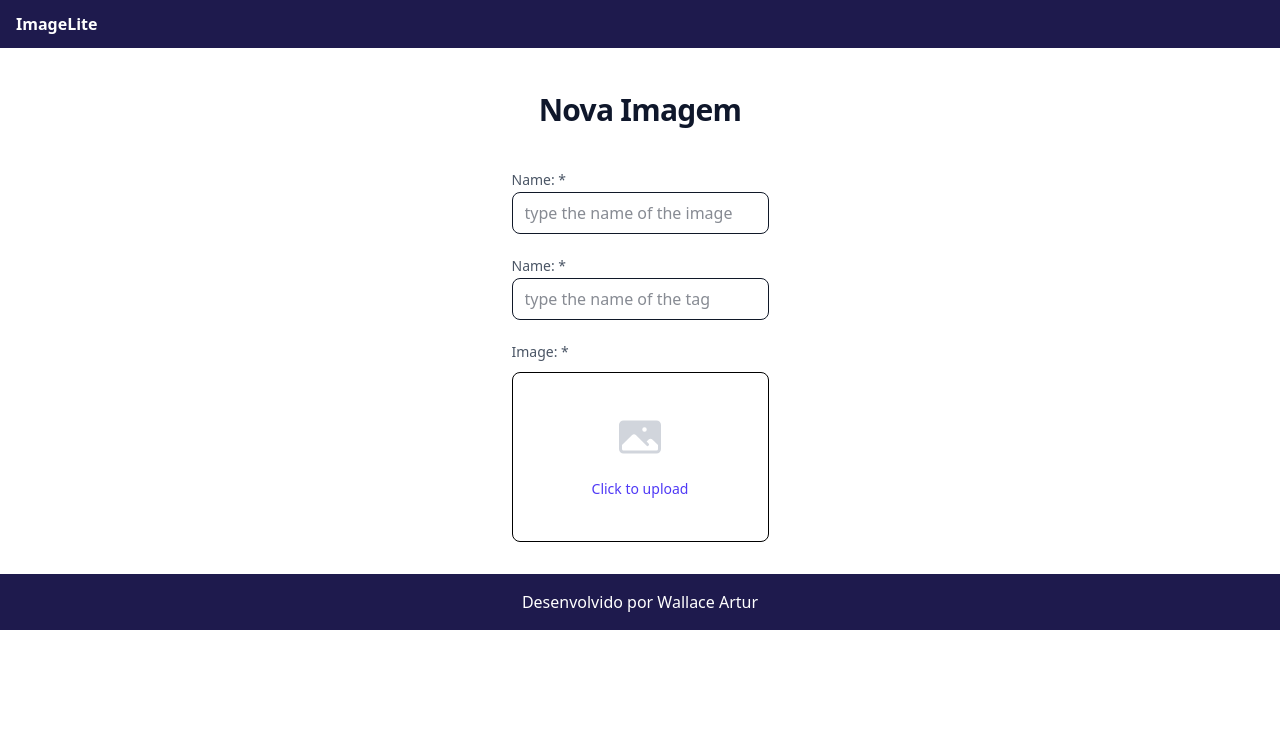
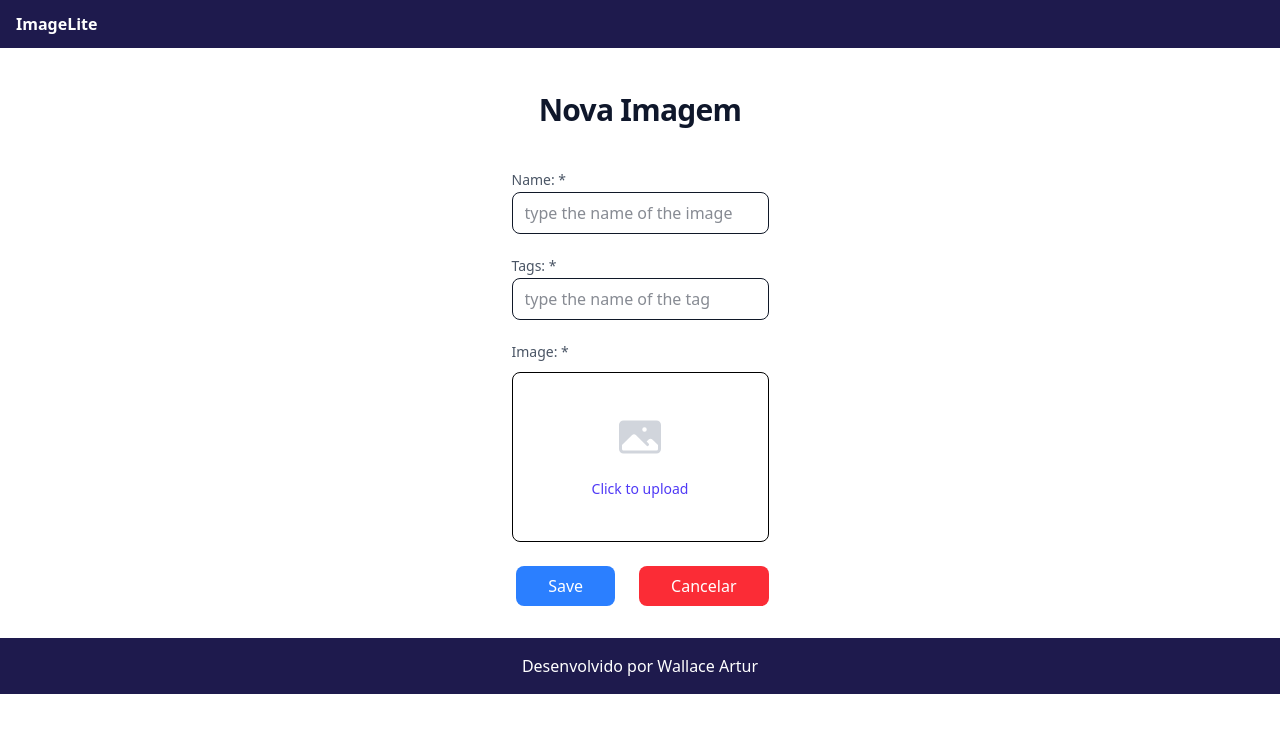
Before and after one commit to wallacesenna01/imageLite, a Next.js app: page /formulario in a window 1280 px wide. Shown: the top 732 px of the page. Built offline with nearby package versions, Linux system fonts and the light colour scheme.

Commit message:
formik form caputured textinput

```diff
--- a/package.json
+++ b/package.json
@@ -9,10 +9,13 @@
     "lint": "next lint"
   },
   "dependencies": {
+    "formik": "^2.4.5",
     "imagelite": "file:",
     "next": "15.2.2",
     "react": "^19.0.0",
-    "react-dom": "^19.0.0"
+    "react-dom": "^19.0.0",
+    "save": "^2.9.0",
+    "yup": "^1.2.0"
   },
   "devDependencies": {
     "@tailwindcss/postcss": "^4",
--- a/src/app/formulario/page.tsx
+++ b/src/app/formulario/page.tsx
@@ -1,20 +1,40 @@
-import { InputText } from '@/components'
+'use client'
+
+import { InputText, Button } from '@/components'
 import { Template } from '@/components/Template'
+import Link from 'next/link'
+import { useFormik } from 'formik'
+
+interface FormProps{
+    name: string;
+    tags: string;
+    file: any;
+}
+
+const formScheme: FormProps = {name: '', tags: '', file: ''}
 
 export default function FormularioPage() {
+
+    const formik = useFormik<FormProps>({
+        initialValues: formScheme,
+        onSubmit: (dados:FormProps) => {
+            console.log(dados)
+        }
+    })
+
     return (
         <Template>
             <section className='flex flex-col items-center justify-center my-5'>
                 <h5 className='mt-3 mb-10 text-3xl font-extrabold tracking-tight text-slate-900'>Nova Imagem</h5>
-                <form>
+                <form onSubmit={formik.handleSubmit}>
                     <div className='grid grid-cols-1'>
                         <label className='block text-sm font-medium leading-6 text-gray-600'>Name: *</label>
-                        <InputText placeholder='type the name of the image'/>
+                        <InputText id='name' onChange={formik.handleChange} placeholder='type the name of the image'/>
                     </div>
 
                     <div className=' mt-5 grid grid-cols-1'>
-                        <label className='block text-sm font-medium leading-6 text-gray-600'>Name: *</label>
-                        <InputText placeholder='type the name of the tag'/>
+                        <label className='block text-sm font-medium leading-6 text-gray-600'>Tags: *</label>
+                        <InputText id='tags' onChange={formik.handleChange} placeholder='type the name of the tag'/>
                     </div>
 
                     <div className='mt-5 grid grid-cols-1'>
@@ -36,6 +56,13 @@ export default function FormularioPage() {
                          </div>
                       </div>
                     </div>
+
+                    <div className='mt-6 flex items-center justify-end gap-x-6'>
+                     <Button style='bg-blue-500 hover:bg-blue-300' type='submit' label='Save'/>
+                     <Link href='/galeria'>
+                         <Button style='bg-red-500 hover:bg-red-300' type='button' label='Cancelar'/>
+                     </Link>
+                    </div>
                 </form>
             </section>
         </Template>
--- a/src/components/button/Button.tsx
+++ b/src/components/button/Button.tsx
@@ -4,13 +4,15 @@ interface ButtonProps{
     style ?: string
     label?: string
     onClick?: (event: any) => void
+    type?: "submit" | "button" | "reset" | undefined
 }
 
-export const Button: React.FC<ButtonProps> = ({style, label, onClick} : ButtonProps) => {
+export const Button: React.FC<ButtonProps> = ({style, label, onClick, type} : ButtonProps) => {
     return (
-        <>
-            <button className={`${style} text-white px-8 py-2 rounded-lg`}
-              onClick={onClick}>{label}</button>
-        </>
+            <button  className={`${style} text-white px-8 py-2 rounded-lg`}
+              type={type}
+              onClick={onClick}>{label}
+
+            </button>
     )
 }
--- a/src/components/input/inputText.tsx
+++ b/src/components/input/inputText.tsx
@@ -4,12 +4,13 @@ interface InputTextProps {
     style?: string;
     onChange?: (event: React.ChangeEvent<HTMLInputElement>) => void
     placeholder?: string;
+    id?: string;
 }
 
-export const InputText: React.FC<InputTextProps> = ({style, onChange, placeholder} : InputTextProps) => {
+export const InputText: React.FC<InputTextProps> = ({style, ...outrasProps} : InputTextProps) => {
     return(
-       <input type="text" onChange={onChange}
-       placeholder={placeholder}
+       <input type="text"
+          {...outrasProps}
           className={`${style} border px-3 py-2 rounded-lg text-gray-900`}/>
     )
 }
```
Also changed, not shown: 1 other file (tests, documents, lock files or other folders).
